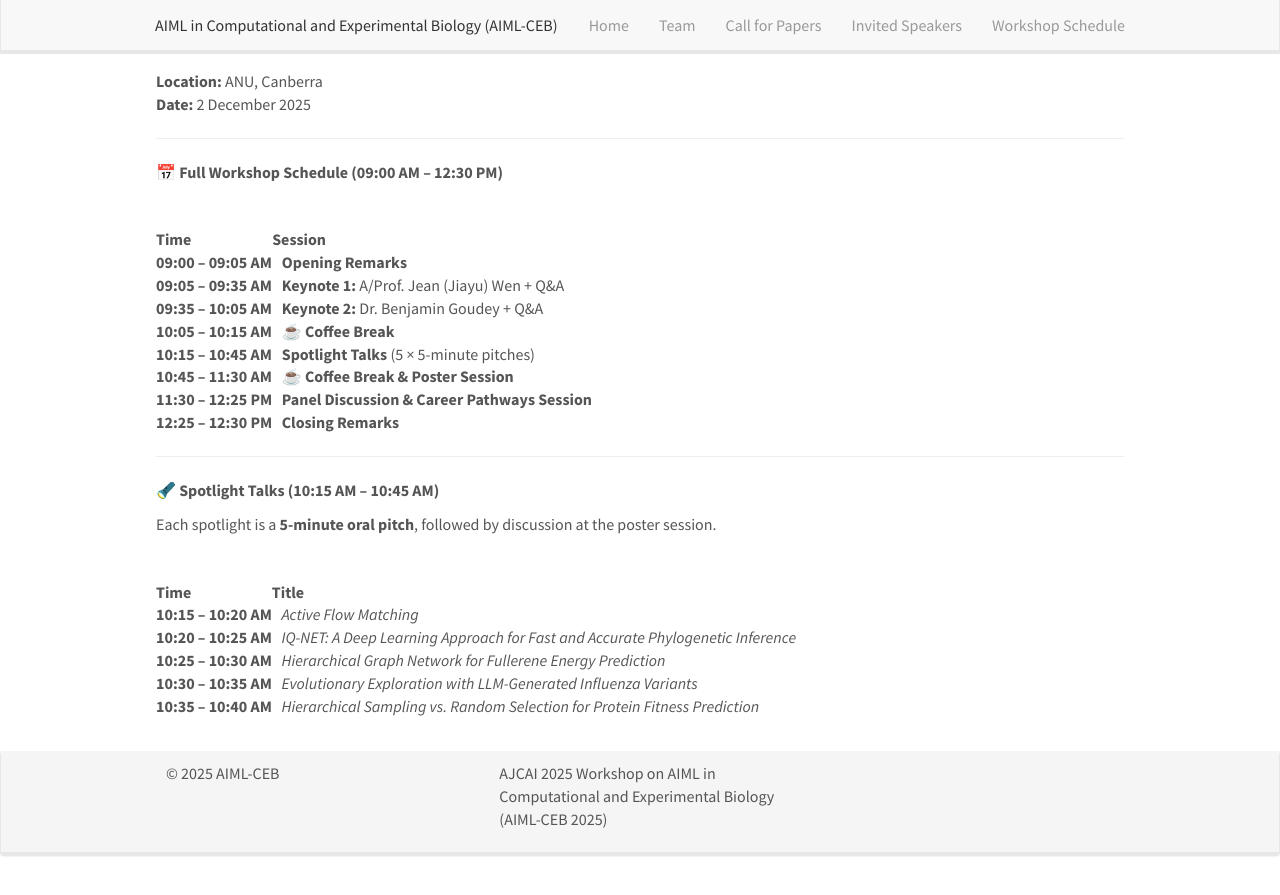
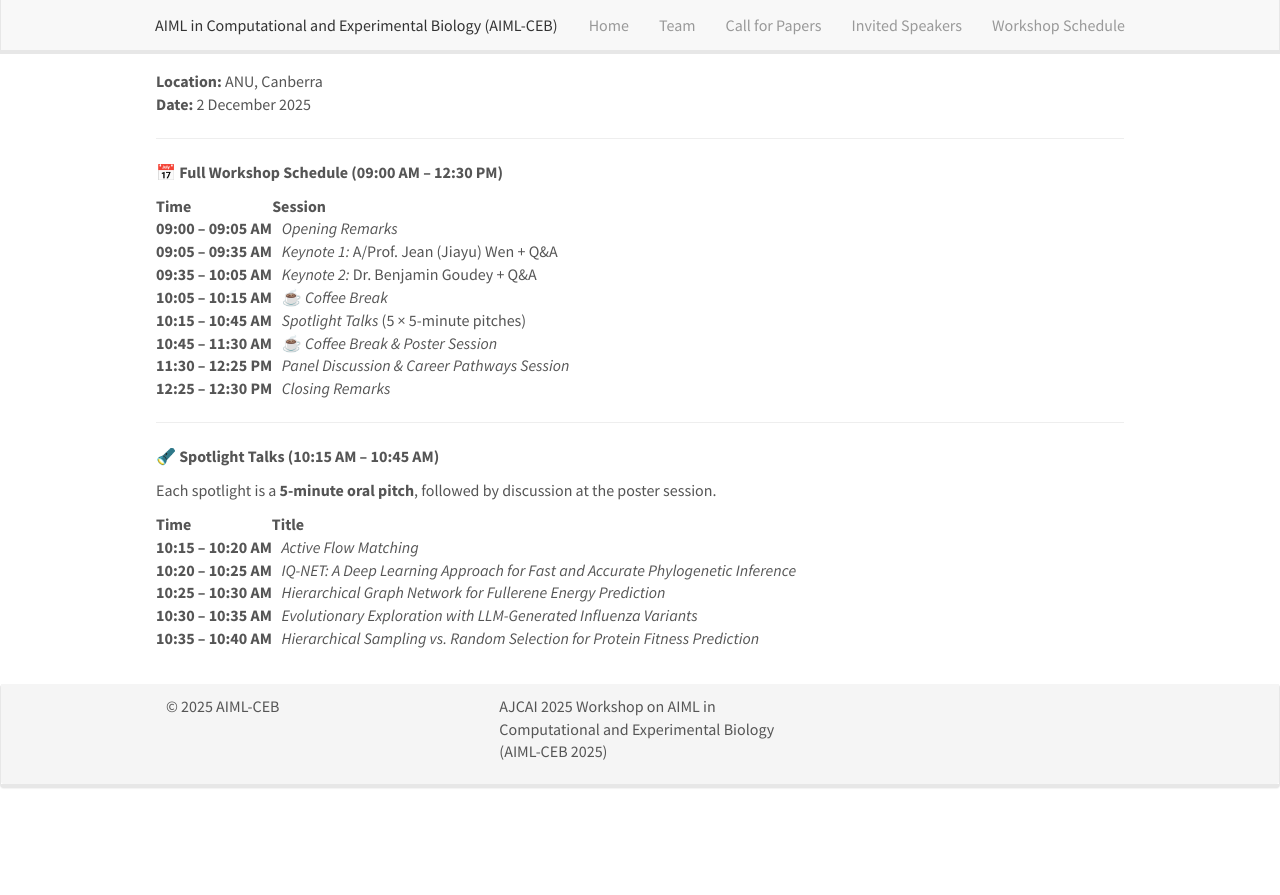
Before and after one commit to wokas36/wokas36.github.io, a Jekyll site: the page built from research.md, in a window 1280 px wide. Shown: the top 895 px of the page. Built offline with Jekyll 4.4.1, drawn with Linux system fonts in a browser that asks for light colours; nearby versions of some CDN libraries.

Commit message:
workshop schedule_v5

```diff
--- a/research.md
+++ b/research.md
@@ -54,7 +54,7 @@ permalink: /workshop_schedule/
 <details open>
   <summary><strong>📅 Full Workshop Schedule (09:00 AM – 12:30 PM)</strong>
 
-  <br/>
+<!--   <br/> -->
 
   <table>
     <tr>
@@ -63,35 +63,35 @@ permalink: /workshop_schedule/
     </tr>
     <tr>
       <td><strong>09:00 – 09:05 AM</strong></td>
-      <td><strong>&nbsp;&nbsp; Opening Remarks</strong></td>
+      <td><em>&nbsp;&nbsp; Opening Remarks</em></td>
     </tr>
     <tr>
       <td><strong>09:05 – 09:35 AM</strong></td>
-      <td><strong>&nbsp;&nbsp; Keynote 1:</strong> A/Prof. Jean (Jiayu) Wen + Q&amp;A</td>
+      <td><em>&nbsp;&nbsp; Keynote 1:</em> A/Prof. Jean (Jiayu) Wen + Q&amp;A</td>
     </tr>
     <tr>
       <td><strong>09:35 – 10:05 AM</strong></td>
-      <td><strong>&nbsp;&nbsp; Keynote 2:</strong> Dr. Benjamin Goudey + Q&amp;A</td>
+      <td><em>&nbsp;&nbsp; Keynote 2:</em> Dr. Benjamin Goudey + Q&amp;A</td>
     </tr>
     <tr>
       <td><strong>10:05 – 10:15 AM</strong></td>
-      <td>&nbsp;&nbsp; ☕ <strong>Coffee Break</strong></td>
+      <td>&nbsp;&nbsp; ☕ <em>Coffee Break</em></td>
     </tr>
     <tr>
       <td><strong>10:15 – 10:45 AM</strong></td>
-      <td><strong>&nbsp;&nbsp; Spotlight Talks</strong> (5 × 5-minute pitches)</td>
+      <td><em>&nbsp;&nbsp; Spotlight Talks</em> (5 × 5-minute pitches)</td>
     </tr>
     <tr>
       <td><strong>10:45 – 11:30 AM</strong></td>
-      <td>&nbsp;&nbsp; ☕ <strong>Coffee Break &amp; Poster Session</strong></td>
+      <td>&nbsp;&nbsp; ☕ <em>Coffee Break &amp; Poster Session</em></td>
     </tr>
     <tr>
       <td><strong>11:30 – 12:25 PM</strong></td>
-      <td><strong>&nbsp;&nbsp; Panel Discussion &amp; Career Pathways Session</strong></td>
+      <td><em>&nbsp;&nbsp; Panel Discussion &amp; Career Pathways Session</em></td>
     </tr>
     <tr>
       <td><strong>12:25 – 12:30 PM</strong></td>
-      <td><strong>&nbsp;&nbsp; Closing Remarks</strong></td>
+      <td><em>&nbsp;&nbsp; Closing Remarks</em></td>
     </tr>
   </table>
 
@@ -102,7 +102,7 @@ permalink: /workshop_schedule/
 
   Each spotlight is a **5-minute oral pitch**, followed by discussion at the poster session.
 
-  <br/>
+<!--   <br/> -->
 
   <table>
     <tr>
```
